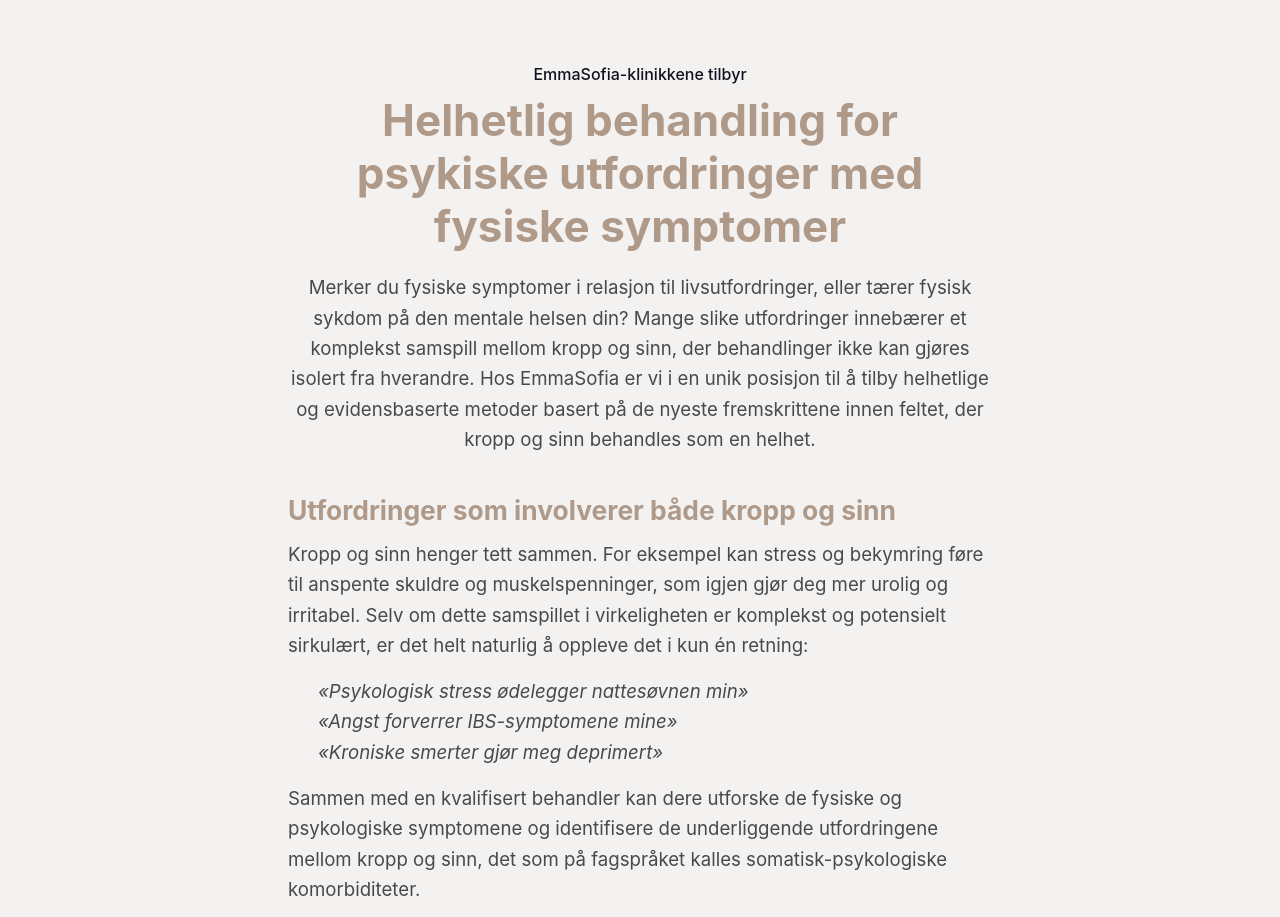
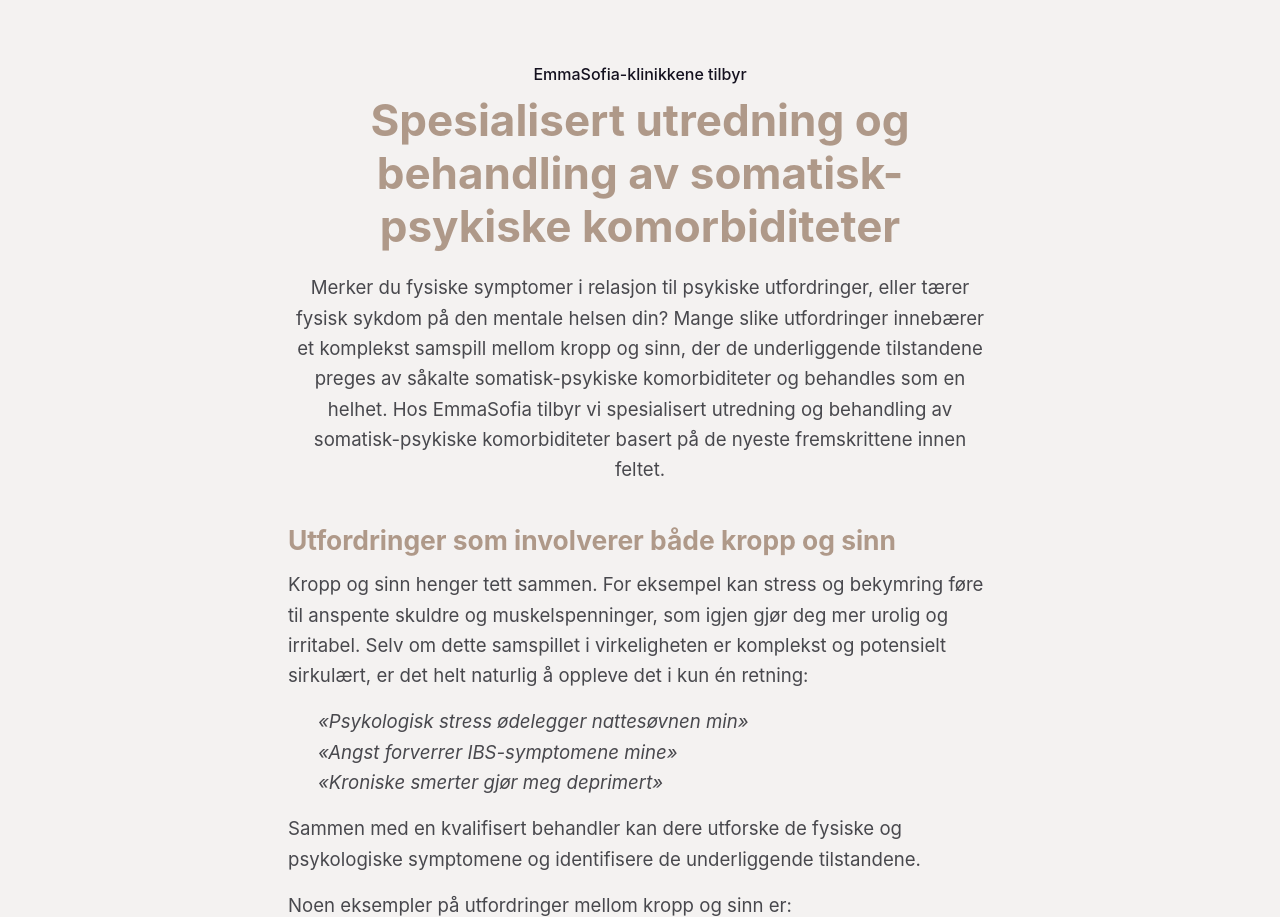
Before and after one commit to psyaclarsson/psyaclarsson.github.io, a plain HTML site: page komorbiditeter.html in a window 1280 px wide. Shown: the part 543-1460 px from the top of the page. Drawn offline with nearby package versions, Linux system fonts and the light colour scheme; a web font is replaced by a local one.

Commit message:
Update komorbiditeter.html

```diff
--- a/komorbiditeter.html
+++ b/komorbiditeter.html
@@ -295,7 +295,7 @@
 
       <div class="relative z-10 max-w-4xl mx-auto px-4 text-center text-white">
         <h1 class="es-h1 text-white max-w-3xl mx-auto leading-tight">
-          Behandling for psykiske med fysiske symptomer
+          Utfordringer som er både fysiske og psykiske – helhetlig evidensbasert tilnærming
         </h1>
       </div>
     </section>
@@ -308,14 +308,16 @@
         <div class="text-center mb-10">
           <p class="text-sm md:text-base font-medium text-es-main mb-2">EmmaSofia-klinikkene tilbyr</p>
           <h2 class="es-h2 text-es-primary mb-5">
-            Helhetlig behandling for psykiske utfordringer med fysiske symptomer
+            Spesialisert utredning og behandling av somatisk-psykiske komorbiditeter
           </h2>
           <p class="es-lead-p text-es-secondary leading-relaxed">
-            Merker du fysiske symptomer i relasjon til livsutfordringer, eller tærer fysisk sykdom på den mentale helsen
-            din? Mange slike utfordringer innebærer et komplekst samspill mellom kropp og sinn, der behandlinger ikke
-            kan gjøres isolert fra hverandre. Hos EmmaSofia er vi i en unik posisjon til å tilby helhetlige og
-            evidensbaserte metoder basert på de nyeste fremskrittene innen feltet, der kropp og sinn behandles som en
-            helhet.
+            Merker du fysiske symptomer i relasjon til psykiske utfordringer, eller tærer fysisk sykdom på den mentale
+            helsen
+            din? Mange slike utfordringer innebærer et komplekst samspill mellom kropp og sinn, der de underliggende
+            tilstandene preges av såkalte somatisk-psykiske komorbiditeter og behandles som en helhet. Hos EmmaSofia
+            tilbyr vi spesialisert utredning og behandling av somatisk-psykiske komorbiditeter basert på de nyeste
+            fremskrittene innen
+            feltet.
           </p>
         </div>
 
@@ -338,8 +340,7 @@
             </ul>
             <p class="mb-4">
               Sammen med en kvalifisert behandler kan dere utforske de fysiske og psykologiske symptomene og
-              identifisere de underliggende utfordringene mellom kropp og sinn, det som på fagspråket kalles
-              somatisk-psykologiske komorbiditeter.
+              identifisere de underliggende tilstandene.
             </p>
             <p class="mb-4">Noen eksempler på utfordringer mellom kropp og sinn er:</p>
             <ul class="space-y-2 list-disc pl-5 mb-6">
@@ -407,7 +408,7 @@
             <p class="mb-4">
               Behandlingsprosessen kan bidra til å skape positive forbindelser i hjernen og gi varige endringer i
               tanker,
-              følelser og atferd
+              følelser og atferd.
             </p>
 
           </div>
```
